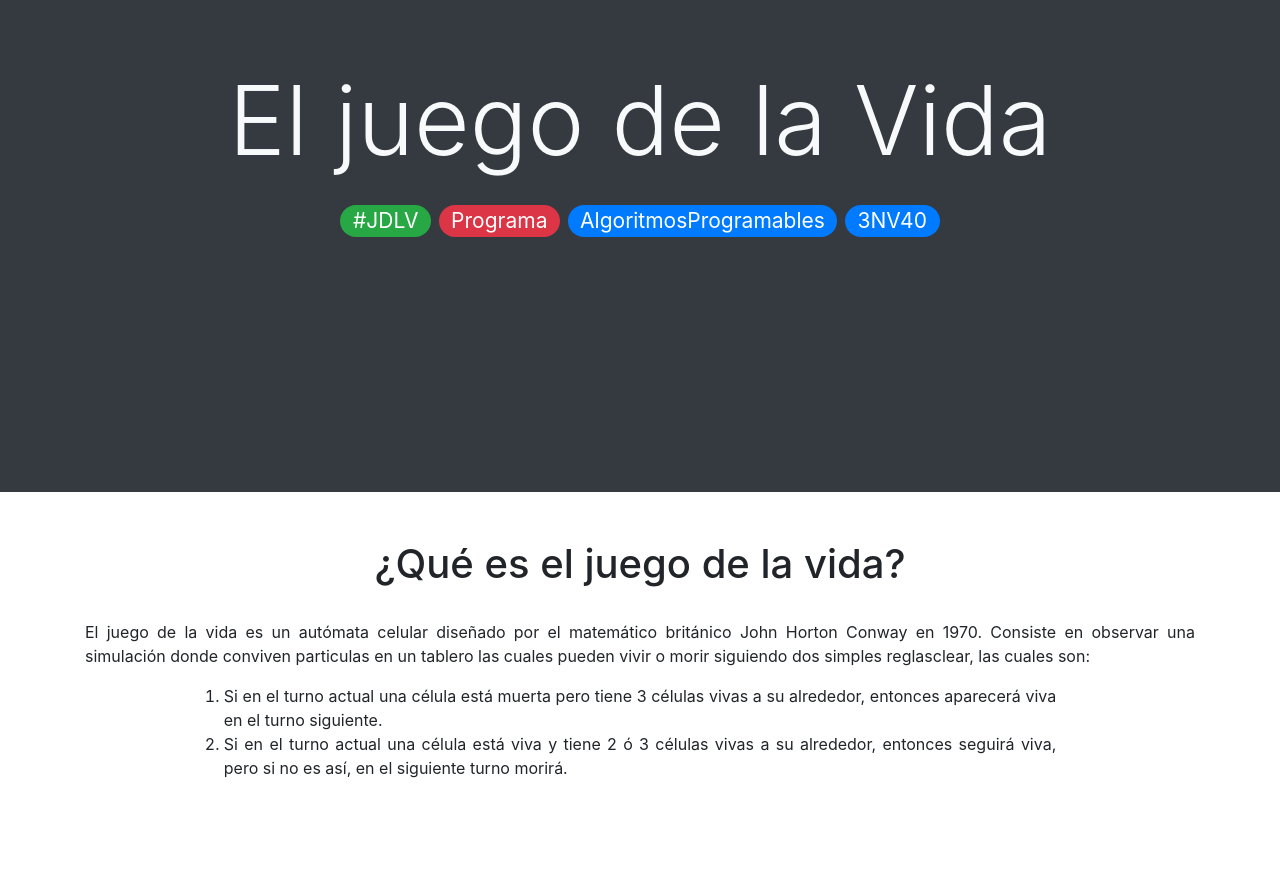
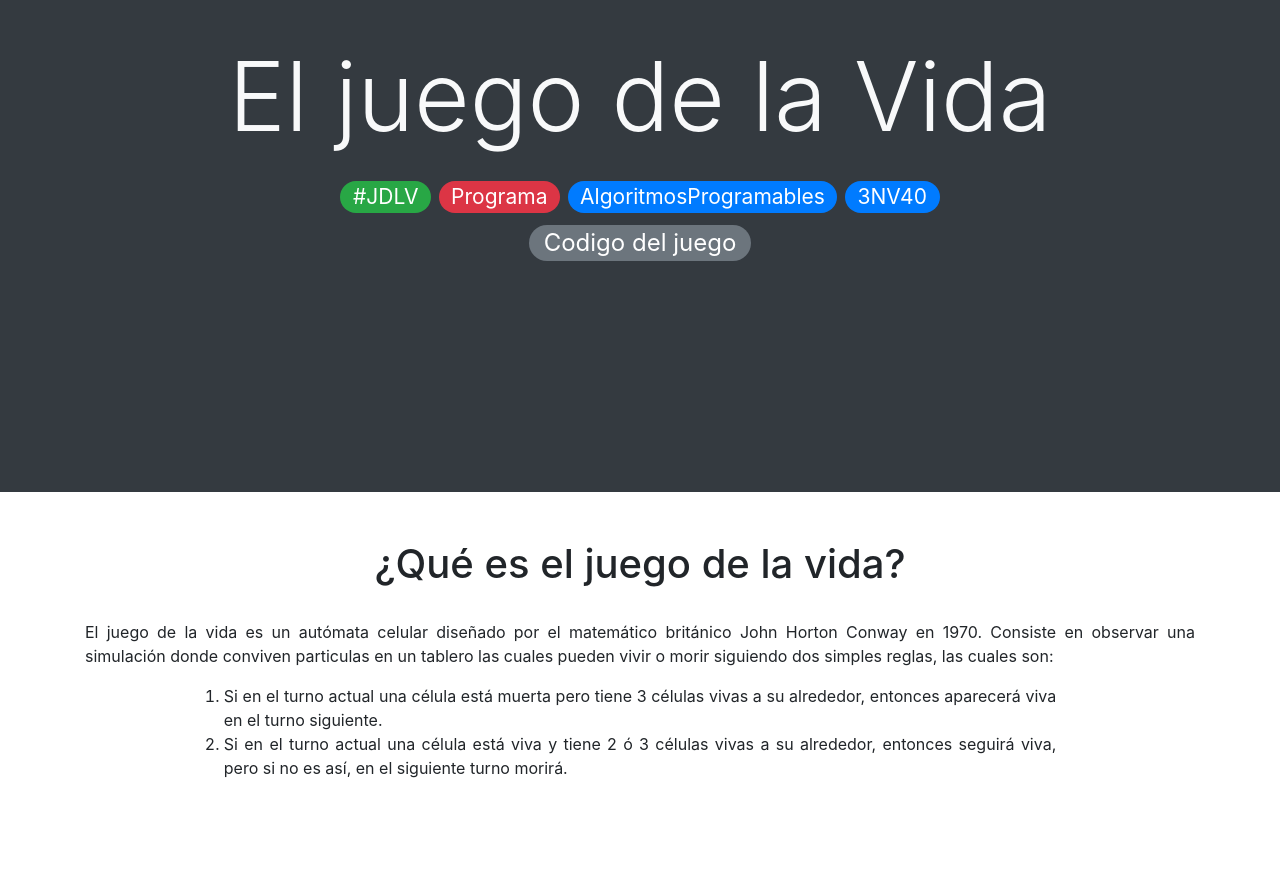
Before and after one commit to fortisuno/juego_de_la_vida, a website: page docs/index.html in a window 1280 px wide. Shown: the part 184-1073 px from the top of the page. Drawn offline with Linux system fonts and the light colour scheme.

Commit message:
Update index.html

```diff
--- a/docs/index.html
+++ b/docs/index.html
@@ -26,6 +26,11 @@
                         <span class="badge badge-pill badge-primary font-weight-normal">3NV40</span>
                     </h3>
                 </div>
+                <div class="w-100">
+                    <h2>
+                        <a href="https://github.com/pgomezm0486/juego_de_la_vida" class="badge badge-pill badge-secondary font-weight-normal">Codigo del juego</a>
+                    </h2>
+                </div>
             </div>
         </div>
     </header>
@@ -40,7 +45,7 @@
             <div class="row text-justify">
                 <div class="col">
                     <p>
-                        El juego de la vida es un autómata celular diseñado por el matemático británico John Horton Conway en 1970. Consiste en observar una simulación donde conviven particulas en un tablero las cuales pueden vivir o morir siguiendo dos simples reglasclear, las cuales son:
+                        El juego de la vida es un autómata celular diseñado por el matemático británico John Horton Conway en 1970. Consiste en observar una simulación donde conviven particulas en un tablero las cuales pueden vivir o morir siguiendo dos simples reglas, las cuales son:
                     </p>
                     <ol class="w-75 mx-auto">
                         <li>Si en el turno actual una célula está muerta pero tiene 3 células vivas a su alrededor, entonces aparecerá viva en el turno siguiente.</li>
```
